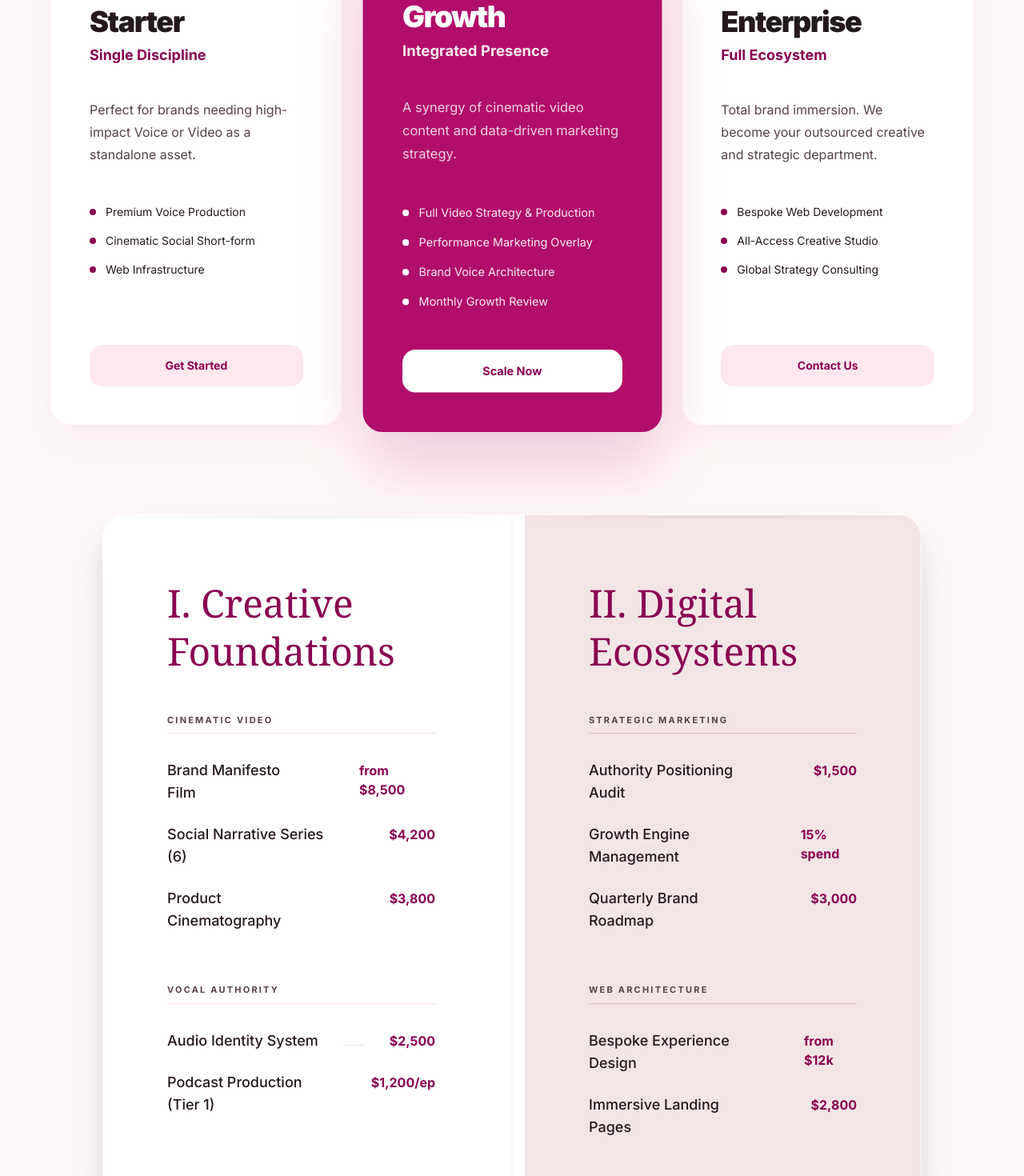
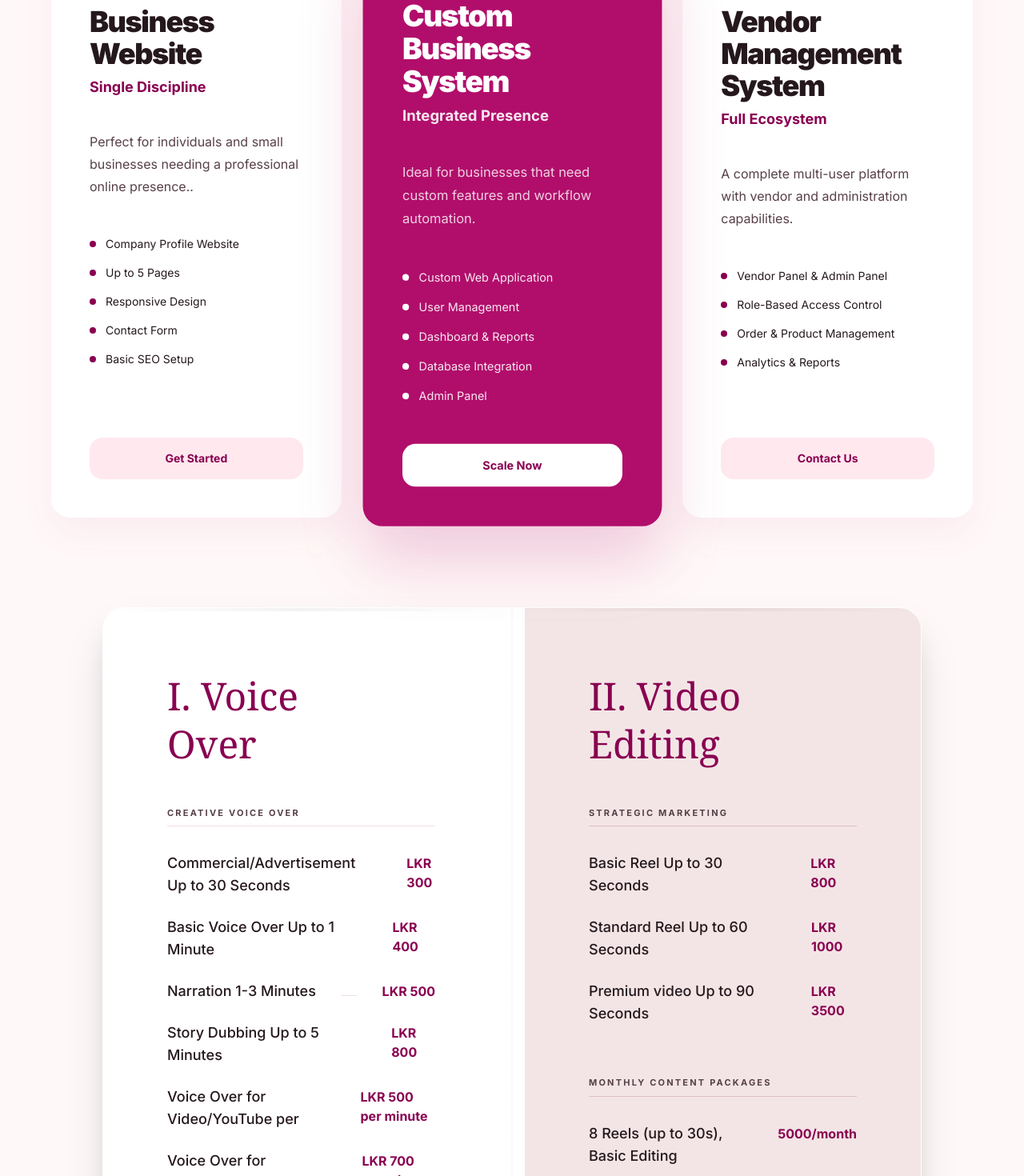
Before and after one commit to nethmiTK/TK-Voice-Visuals, a Next.js app in the folder tk/: page /Pricing in a window 1280 px wide. Shown: the part 560-2030 px from the top of the page at 80% size. Built offline with nearby package versions, Linux system fonts and the light colour scheme.

Commit message:
price list updated

```diff
--- a/tk/app/Pricing/page.tsx
+++ b/tk/app/Pricing/page.tsx
@@ -8,34 +8,36 @@ const inter = Inter({
 
 const pricingTiers = [
   {
-    title: "Starter",
+    title: "Business Website",
     badge: "Focused Mastery",
     subtitle: "Single Discipline",
-    description: "Perfect for brands needing high-impact Voice or Video as a standalone asset.",
-    features: ["Premium Voice Production", "Cinematic Social Short-form", "Web Infrastructure"],
+    description: "Perfect for individuals and small businesses needing a professional online presence..",
+    features: ["Company Profile Website", "Up to 5 Pages", "Responsive Design", "Contact Form", "Basic SEO Setup"],
     priceCta: "Get Started",
     featured: false,
   },
   {
-    title: "Growth",
-    badge: "Most Strategic",
+    title: "Custom Business System",
+    badge: "Custom Business System",
     subtitle: "Integrated Presence",
-    description: "A synergy of cinematic video content and data-driven marketing strategy.",
+    description: "Ideal for businesses that need custom features and workflow automation.",
     features: [
-      "Full Video Strategy & Production",
-      "Performance Marketing Overlay",
-      "Brand Voice Architecture",
-      "Monthly Growth Review",
+      "Custom Web Application",
+      "User Management",
+      "Dashboard & Reports",
+      "Database Integration",
+      "Admin Panel",
+
     ],
     priceCta: "Scale Now",
     featured: true,
   },
   {
-    title: "Enterprise",
+    title: "Vendor Management System",
     badge: "The Ecosystem",
     subtitle: "Full Ecosystem",
-    description: "Total brand immersion. We become your outsourced creative and strategic department.",
-    features: ["Bespoke Web Development", "All-Access Creative Studio", "Global Strategy Consulting"],
+    description: "A complete multi-user platform with vendor and administration capabilities.",
+    features: ["Vendor Panel & Admin Panel", "Role-Based Access Control", "Order & Product Management", "Analytics & Reports"],
     priceCta: "Contact Us",
     featured: false,
   },
@@ -87,8 +89,7 @@ export default function PricingPage() {
             Transparent Value
           </span>
           <h1 className="text-[clamp(3.5rem,8vw,5.5rem)] font-black leading-[0.92] tracking-[-0.05em] text-[#25181d]">
-            Invest in Authority
-          </h1>
+            TK VOICE & VISUALS          </h1>
           <p className="mt-8 max-w-2xl text-2xl font-light leading-relaxed text-[#574048]">
             Choose a strategic partner for your brand&apos;s evolution. We bridge the gap between vision and visceral impact.
           </p>
@@ -99,8 +100,7 @@ export default function PricingPage() {
         {pricingTiers.map((tier) => (
           <article
             key={tier.title}
-            className={`flex flex-col rounded-[24px] p-8 transition-transform duration-500 hover:-translate-y-2 md:p-12 ${
-              tier.featured
+            className={`flex flex-col rounded-[24px] p-8 transition-transform duration-500 hover:-translate-y-2 md:p-12 ${tier.featured
               ? "z-10 scale-[1.03] bg-[#b10e6b] text-white shadow-[0_40px_80px_rgba(177,14,107,0.2)]"
               : "bg-white shadow-[0_20px_45px_rgba(177,14,107,0.05)]"
               }`}
@@ -126,8 +126,7 @@ export default function PricingPage() {
 
             <Link
               href="/Consultancy"
-              className={`rounded-[16px] px-6 py-4 text-center text-sm font-bold transition-colors ${
-                tier.featured
+              className={`rounded-[16px] px-6 py-4 text-center text-sm font-bold transition-colors ${tier.featured
                 ? "bg-white text-[#890051] hover:bg-[#ffecf1]"
                 : "bg-[#ffe8ee] text-[#890051] hover:bg-[#f5dce3]"
                 }`}
@@ -145,18 +144,24 @@ export default function PricingPage() {
               <div className="absolute left-0 top-0 h-1 w-full bg-gradient-to-r from-transparent via-black/5 to-transparent" />
               <div className="relative z-10">
                 <h2 className="mb-12 font-serif text-4xl leading-tight text-[#890051] md:text-5xl">
-                  I. Creative <br /> Foundations
+                  I. Voice  <br /> Over
                 </h2>
 
                 <div className="mb-16">
                   <h3 className="mb-8 border-b border-[#f5dce3] pb-2 text-[11px] font-bold uppercase tracking-[0.2em] text-[#574048]">
-                    Cinematic Video
+                    creative voice over
                   </h3>
                   <ul className="space-y-6">
                     {[
-                      ["Brand Manifesto Film", "from $8,500"],
-                      ["Social Narrative Series (6)", "$4,200"],
-                      ["Product Cinematography", "$3,800"],
+                      ["Commercial/Advertisement\n Up to 30 Seconds", "LKR 300"],
+                      ["Basic Voice Over Up to 1 Minute", "LKR 400"],
+                      ["Narration 1-3 Minutes", "LKR 500"],
+                      ["Story Dubbing Up to 5 Minutes", "LKR 800"],
+                      ["Voice Over for Video/YouTube per ", "LKR 500 per minute"],
+                      ["Voice Over for Animation/Cartoons", "LKR 700 per minute"],
+                      ["IVR/Phone System Voice Over", "LKR 1000 per minute"],
+                      ["Radio/Podcast Ad Voice Over", "LKR 300 per minute"],
+                      ["Voice Over for Reels/Shorts", "LKR 250 per 30 seconds"]
                     ].map(([label, price]) => (
                       <li key={label} className="flex items-baseline justify-between gap-4">
                         <span className="text-lg font-medium text-[#25181d]">{label}</span>
@@ -167,23 +172,6 @@ export default function PricingPage() {
                   </ul>
                 </div>
 
-                <div>
-                  <h3 className="mb-8 border-b border-[#f5dce3] pb-2 text-[11px] font-bold uppercase tracking-[0.2em] text-[#574048]">
-                    Vocal Authority
-                  </h3>
-                  <ul className="space-y-6">
-                    {[
-                      ["Audio Identity System", "$2,500"],
-                      ["Podcast Production (Tier 1)", "$1,200/ep"],
-                    ].map(([label, price]) => (
-                      <li key={label} className="flex items-baseline justify-between gap-4">
-                        <span className="text-lg font-medium text-[#25181d]">{label}</span>
-                        <span className="flex-1 border-b border-dotted border-[#debec8] mx-4" />
-                        <span className="font-bold text-[#890051]">{price}</span>
-                      </li>
-                    ))}
-                  </ul>
-                </div>
               </div>
             </div>
 
@@ -193,7 +181,7 @@ export default function PricingPage() {
               <div className="absolute right-0 top-0 h-1 w-full bg-gradient-to-r from-transparent via-black/5 to-transparent" />
               <div className="relative z-10">
                 <h2 className="mb-12 font-serif text-4xl leading-tight text-[#890051] md:text-5xl">
-                  II. Digital <br /> Ecosystems
+                  II. Video  <br /> Editing
                 </h2>
 
                 <div className="mb-16">
@@ -202,9 +190,9 @@ export default function PricingPage() {
                   </h3>
                   <ul className="space-y-6">
                     {[
-                      ["Authority Positioning Audit", "$1,500"],
-                      ["Growth Engine Management", "15% spend"],
-                      ["Quarterly Brand Roadmap", "$3,000"],
+                      ["Basic Reel Up to 30 Seconds", "LKR 800"],
+                      ["Standard Reel Up to 60 Seconds", "LKR 1000"],
+                      ["Premium video Up to 90 Seconds", "LKR 3500"],
                     ].map(([label, price]) => (
                       <li key={label} className="flex items-baseline justify-between gap-4">
                         <span className="text-lg font-medium text-[#25181d]">{label}</span>
@@ -217,12 +205,12 @@ export default function PricingPage() {
 
                 <div>
                   <h3 className="mb-8 border-b border-[#debec8] pb-2 text-[11px] font-bold uppercase tracking-[0.2em] text-[#574048]">
-                    Web Architecture
+                    Monthly Content Packages
                   </h3>
                   <ul className="space-y-6">
                     {[
-                      ["Bespoke Experience Design", "from $12k"],
-                      ["Immersive Landing Pages", "$2,800"],
+                      ["8 Reels (up to 30s), Basic Editing", "5000/month"],
+                      ["15 Reels (up to 1 min), Premium Editing,content planning,", "10000/month"],
                     ].map(([label, price]) => (
                       <li key={label} className="flex items-baseline justify-between gap-4">
                         <span className="text-lg font-medium text-[#25181d]">{label}</span>
@@ -267,49 +255,6 @@ export default function PricingPage() {
         </div>
       </section>
 
-      <section className="mx-auto max-w-7xl px-[5vw] py-24">
-        <div className="grid gap-6 md:grid-cols-3">
-          <div className="rounded-[24px] bg-[#ffe8ee] p-8 md:col-span-2">
-            <h2 className="max-w-md text-[clamp(2rem,4vw,3rem)] font-black tracking-[-0.05em] text-[#25181d]">
-              Engineered for the visionary few.
-            </h2>
-            <p className="mt-6 max-w-xl text-lg leading-8 text-[#574048]">
-              We don't just deliver files; we build the communicative foundations of your business. Our cross-discipline approach ensures your voice matches your visuals, and your visuals match your values.
-            </p>
-          </div>
-
-          <div className="rounded-[24px] bg-[#890051] p-8 text-white">
-            <div className="mt-auto flex h-full flex-col justify-end">
-              <div className="text-6xl font-black">98%</div>
-              <div className="mt-4 max-w-xs text-xs font-bold uppercase tracking-[0.2em] text-white/85">
-                Client Retention Rate through Strategic Partnership
-              </div>
-            </div>
-          </div>
-
-          <div className="rounded-[24px] bg-[#eddfe0] p-3 md:col-span-1">
-            <div className="h-full min-h-[220px] rounded-[20px] bg-[radial-gradient(circle_at_top,#25181d_0%,#574048_22%,#eddfe0_22%,#eddfe0_100%)] p-6 text-[#25181d]">
-              <div className="mt-auto flex h-full items-end justify-center text-center text-xl font-bold">
-                The Authority Protocol
-              </div>
-            </div>
-          </div>
-
-          <div className="rounded-[24px] bg-[#fbe2e9] p-8 md:col-span-2">
-            <div className="flex items-center gap-6">
-              <div className="flex h-24 w-24 shrink-0 items-center justify-center rounded-full bg-[#890051] text-white">
-                <span className="text-4xl">▣</span>
-              </div>
-              <div>
-                <h3 className="text-2xl font-bold text-[#25181d]">The Authority Protocol</h3>
-                <p className="mt-2 text-[#574048]">
-                  A proprietary 4-step onboarding process that identifies brand leakage and reinforces your market position.
-                </p>
-              </div>
-            </div>
-          </div>
-        </div>
-      </section>
 
       <section className="bg-[#f5dce3] py-24">
         <div className="mx-auto max-w-3xl px-[5vw]">
--- a/tk/app/TK/page.tsx
+++ b/tk/app/TK/page.tsx
@@ -25,13 +25,11 @@ export default function TKPage() {
 
 				<div className="relative z-10 max-w-6xl mx-auto text-center space-y-6 sm:space-y-8 md:space-y-10">
 					<div className="space-y-4 sm:space-y-6">
-						<span className="inline-block text-xs sm:text-sm font-bold uppercase tracking-[0.35em] text-[#b10e6b] bg-[#ffd9e4] px-3 sm:px-4 py-1.5 sm:py-2 rounded-full">
-							Creative Excellence
-						</span>
+						<br></br>
 						<h1 className={`${playfair.className} text-[2.5rem] sm:text-[3.5rem] md:text-[4.5rem] lg:text-[5.5rem] xl:text-[6rem] font-light leading-[0.95] tracking-tighter`}>
-							Voice <span className="italic font-light">and</span> <br className="hidden sm:block" />
-							<span className="text-[#b10e6b]">Visual</span> <br className="hidden sm:block" />
-							<span className="block sm:inline">Mastery</span>
+							Voice <span className="italic font-light"> </span> <br className="hidden sm:block" />
+							<span className="text-[#b10e6b]">TK</span> <br className="hidden sm:block" />
+							<span className="block sm:inline">Visuals</span>
 						</h1>
 					</div>
 
@@ -56,59 +54,6 @@ export default function TKPage() {
 				</div>
 			</section>
 
-			{/* Services Overview */}
-			<section className="px-4 sm:px-6 md:px-[5vw] py-12 sm:py-16 md:py-24 bg-[#ffe8ee] bg-opacity-50">
-				<div className="mx-auto max-w-6xl">
-					<div className="text-center mb-8 sm:mb-12 md:mb-16">
-						<span className="text-xs sm:text-sm font-bold uppercase tracking-[0.35em] text-[#890051]">What We Do</span>
-						<h2 className={`${playfair.className} mt-3 sm:mt-4 text-[1.75rem] sm:text-[2.5rem] md:text-[3rem] lg:text-[3.5rem] font-light leading-tight tracking-tighter`}>
-							Four Pillars of <br className="hidden sm:block" />
-							<span>Excellence</span>
-						</h2>
-					</div>
-
-					<div className="grid grid-cols-1 sm:grid-cols-2 gap-4 sm:gap-6 md:gap-8">
-						{[
-							{
-								title: "RaRu",
-								description: "Digital ecosystems engineered for enterprise-scale brand presence.",
-								href: "/Discover/RaRu",
-								icon: "🏗️",
-							},
-							{
-								title: "ADcraft",
-								description: "Editorial storytelling that moves audiences through precision language.",
-								href: "/Discover/ADcraft",
-								icon: "✍️",
-							},
-							{
-								title: "Voxium",
-								description: "Premium audio design and voice production for sonic authority.",
-								href: "/Discover/Voxium",
-								icon: "🎙️",
-							},
-							{
-								title: "eyeCatching",
-								description: "Cinematic visuals and motion graphics that captivate instantly.",
-								href: "/Discover/eyeCatching",
-								icon: "🎬",
-							},
-						].map((service) => (
-							<Link
-								key={service.title}
-								href={service.href}
-								className="group p-4 sm:p-6 md:p-8 rounded-2xl bg-white hover:shadow-lg transition-all hover:-translate-y-1 cursor-pointer border border-transparent hover:border-[#b10e6b]/20"
-							>
-								<div className="text-2xl sm:text-3xl md:text-4xl mb-2 sm:mb-3">{service.icon}</div>
-								<h3 className="text-lg sm:text-xl md:text-2xl font-bold text-[#25181d] mb-1 sm:mb-2 group-hover:text-[#b10e6b] transition-colors">
-									{service.title}
-								</h3>
-								<p className="text-xs sm:text-sm md:text-base text-[#574048]">{service.description}</p>
-							</Link>
-						))}
-					</div>
-				</div>
-			</section>
 
 			{/* Why Choose Us */}
 			<section className="px-4 sm:px-6 md:px-[5vw] py-12 sm:py-16 md:py-24">
--- a/tk/app/components/navbar.tsx
+++ b/tk/app/components/navbar.tsx
@@ -21,8 +21,8 @@ type NavbarProps = {
 const solutionsMenu = [
   {
     href: "/Discover/RaRu",
-    title: "RaRu",
-    description: "Digital solutions hub with the full editorial system.",
+    title: "Software Development",
+    description: "Website,Mobile App,Web system and etc",
     image:
       "https://lh3.googleusercontent.com/aida-public/AB6AXuAuetVLbXiMia54Jmgy3kcFsspIIUC1-nnD5wykDiaMJ14iBftcr55eTnS_rtJPJWaECXx8f1h8mt18yPNx1wuWFSCPD1UND4Mt-gx8Ft9LB-C89de8vd7xr1OKBffy5DoH1GTYFu8hZPOKK3rF8kKmUVSu_0Pgg5C53Mk7buQ983uHlNsot-F2LeZxJCYcWnL5GFtHr2nGQQMHFyGzweMFX5IksNqPtweN2Mqo_AZyP6l7RCrkkFsg4XpcEHExFaxkNKXrOTRRMejb",
   },
@@ -66,11 +66,10 @@ function RaRuNavbar() {
     <>
       <nav
         onMouseLeave={() => setMenuOpen(false)}
-        className={`fixed top-0 z-50 mx-auto rounded-none border-x-0 border-y border-white/35 bg-white/20 px-5 py-4 text-[#25181d] shadow-[0_20px_50px_rgba(5,7,18,0.18)] backdrop-blur-2xl transition-all duration-300 ${
-          isSignInRoute || isTkRoute
-            ? "left-0 right-0 w-full max-w-none"
-            : "left-0 right-0 w-full max-w-none"
-        }`}
+        className={`fixed top-0 z-50 mx-auto rounded-none border-x-0 border-y border-white/35 bg-white/20 px-5 py-4 text-[#25181d] shadow-[0_20px_50px_rgba(5,7,18,0.18)] backdrop-blur-2xl transition-all duration-300 ${isSignInRoute || isTkRoute
+          ? "left-0 right-0 w-full max-w-none"
+          : "left-0 right-0 w-full max-w-none"
+          }`}
       >
         <div className="flex items-center justify-between gap-3 px-0 md:px-[5vw]">
           <Link href="/" className="flex min-w-0 items-center gap-2.5 sm:gap-3" onClick={() => setMobileMenuOpen(false)}>
@@ -105,7 +104,7 @@ function RaRuNavbar() {
                       <div className="mb-4 text-[10px] font-semibold uppercase tracking-[0.35em] text-[#857278]">Discover</div>
                       <div className="space-y-2">
                         {[
-                          { href: "/Discover/RaRu", label: "RaRu", desc: "Digital solutions hub" },
+                          { href: "/Discover/RaRu", label: "Business Solutions", desc: "Digital solutions hub" },
                           { href: "/Discover/ADcraft", label: "ADcraft", desc: "Campaign creative" },
                           { href: "/Discover/Nexora", label: "Nexora", desc: "Automation systems" },
                           { href: "/Discover/Voxium", label: "Voxium", desc: "Voice-led experiences" },
@@ -214,9 +213,8 @@ function RaRuNavbar() {
 
         <div
           id="mobile-navigation"
-          className={`overflow-hidden md:hidden transition-all duration-300 ease-out ${
-            mobileMenuOpen ? "mt-4 max-h-[80vh] opacity-100" : "max-h-0 opacity-0 pointer-events-none"
-          }`}
+          className={`overflow-hidden md:hidden transition-all duration-300 ease-out ${mobileMenuOpen ? "mt-4 max-h-[80vh] opacity-100" : "max-h-0 opacity-0 pointer-events-none"
+            }`}
           aria-hidden={!mobileMenuOpen}
         >
           <div className="rounded-[24px] border border-white/45 bg-white/88 p-4 shadow-[0_18px_45px_rgba(5,7,18,0.14)] backdrop-blur-2xl">
--- a/tk/app/layout.tsx
+++ b/tk/app/layout.tsx
@@ -17,7 +17,7 @@ const geistMono = Geist_Mono({
 export const metadata: Metadata = {
   title: "TK Voice & Visuals | Voice Over & Digital Marketing",
   description: "TK Voice & Visuals offers professional voice over, digital marketing, and creative visual services to elevate your brand.",
-  keywords: ["TK Voice & Visuals", "voice over", "digital marketing", "creative visuals", "voice acting", "marketing agency", "audio production", "video production", "branding"],
+  keywords: ["tk", "tkvoice", "tk voice", "TK Voice & Visuals", "voice over", "digital marketing", "creative visuals", "voice acting", "marketing agency", "audio production", "video production", "branding"],
   icons: {
     icon: [
       { url: "/favicon.svg", type: "image/svg+xml" },
```
Lines whose indentation alone changed are shown as unchanged.
